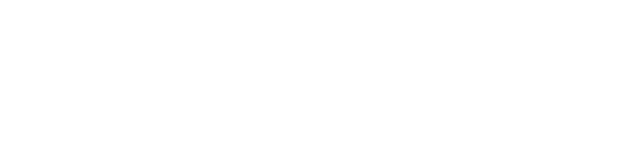
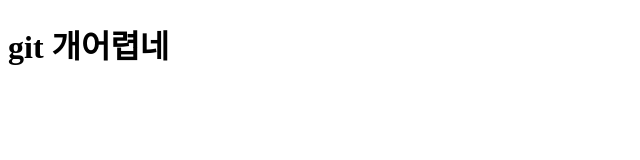
Before and after one commit to twkimfe/50days-50js, a plain HTML site: page day6-scroll-animation/index.html in a window 1280 px wide. Shown: the whole page, without its empty margins (0-640 px from the left). Drawn offline with Linux system fonts and the light colour scheme.

Commit message:
feat: 아무거나 입력

```diff
--- a/day6-scroll-animation/index.html
+++ b/day6-scroll-animation/index.html
@@ -11,6 +11,8 @@
   <div class="container" id="js"></div>
   <div class="container" id="js"></div>
   <div class="container" id="js"></div>
+
+  <h1>git 개어렵네</h1>
 </body>
 
 </html>
```
